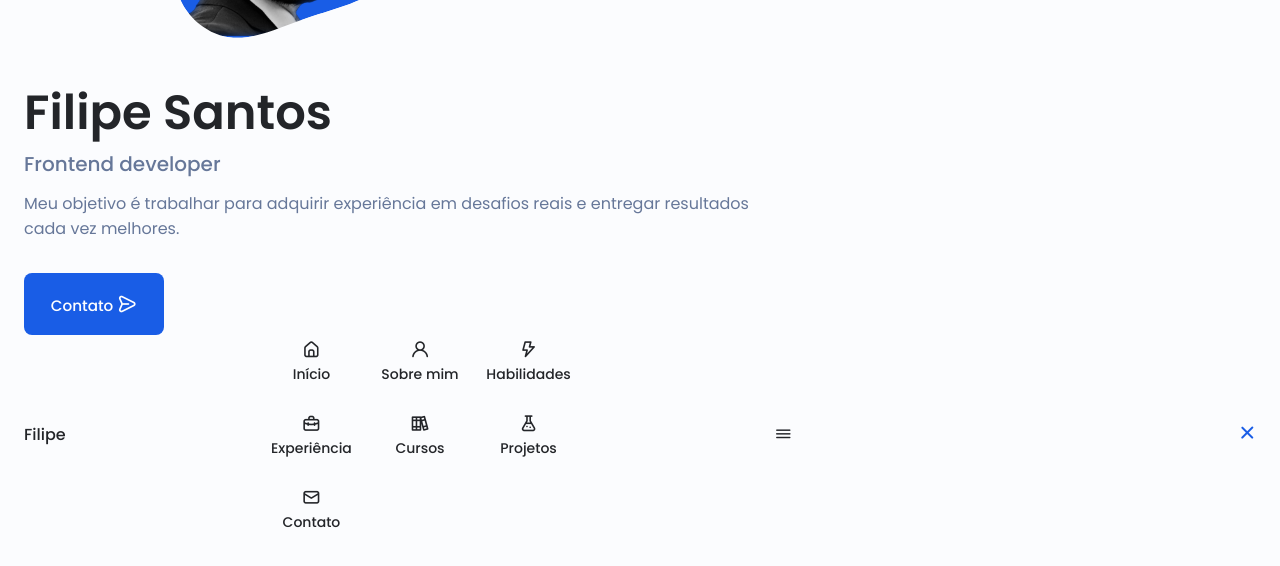
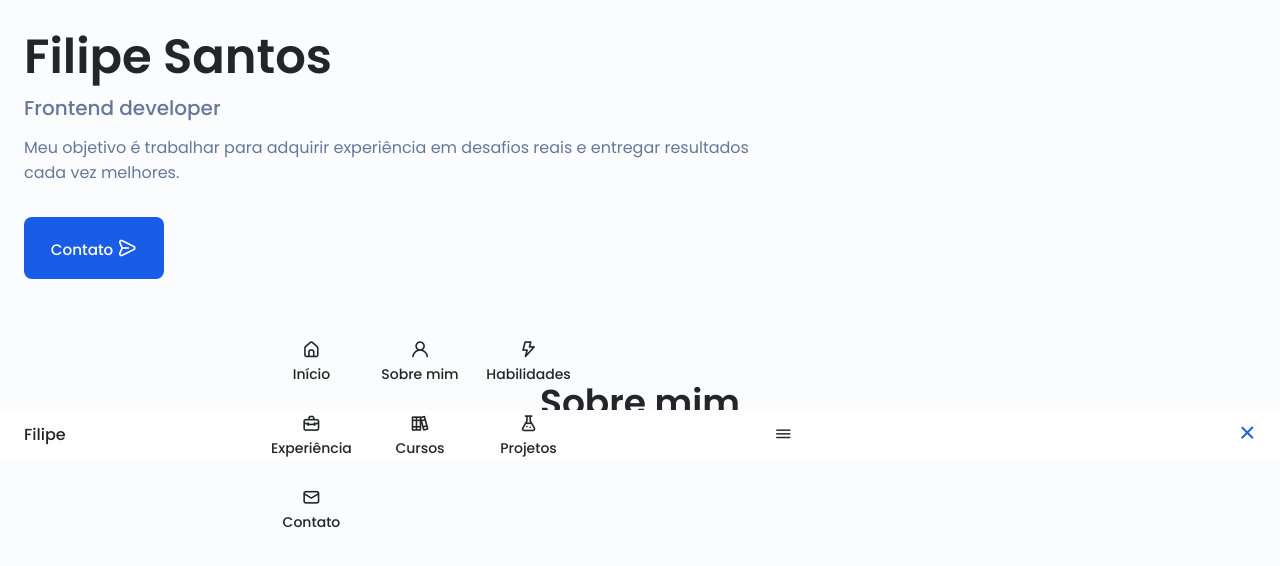
Before and after one commit to filipedss/portifolio_site, a plain HTML site: page index.html in a window 1280 px wide. Shown: the part 342-908 px from the top of the page. Before the commit the page ends 800 px from the top, so only its background shows below. Drawn offline with nearby package versions, Linux system fonts and the light colour scheme.

Commit message:
remove home content extra padding

```diff
--- a/assets/css/style.css
+++ b/assets/css/style.css
@@ -188,6 +188,7 @@ img {
 }
 
 .header{
+  background-color: #fff;
   width: 100%;
   position: fixed;
   bottom: 0;
@@ -234,7 +235,6 @@ img {
 
 .home__content{
   grid-template-columns: .5fr 3fr;
-  padding-top: 3.5rem;
   align-items: center;
 }
 
--- a/index.html
+++ b/index.html
@@ -101,6 +101,11 @@
         </div>
       </div>
     </div>
+  </section>
+  <!--Sobre mim-->
+  <section class="about section" id="abou">
+    <h2 class="section__title">Sobre mim</h2>
+    <span class="section__subtitle">Introdução</span>
 
   </section>
 
```
